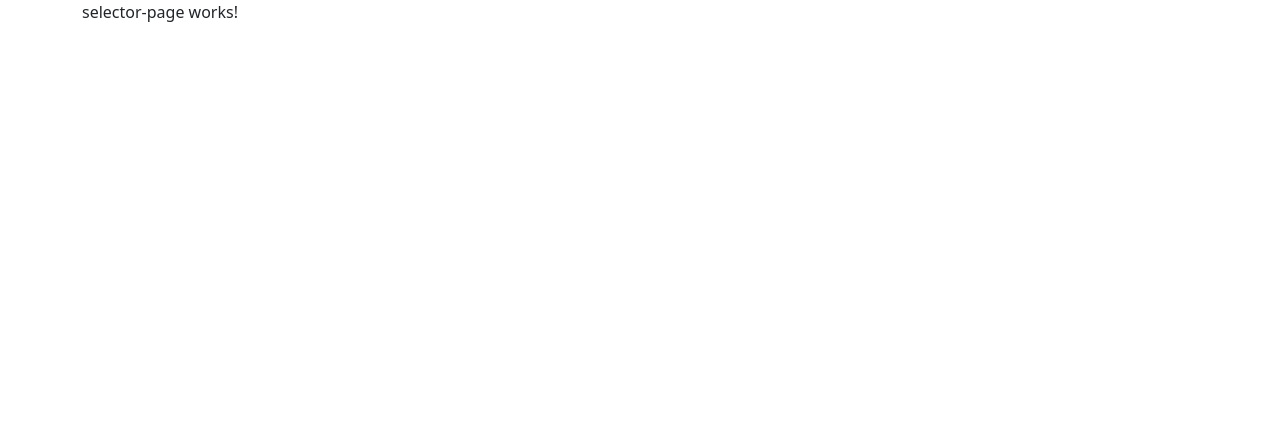
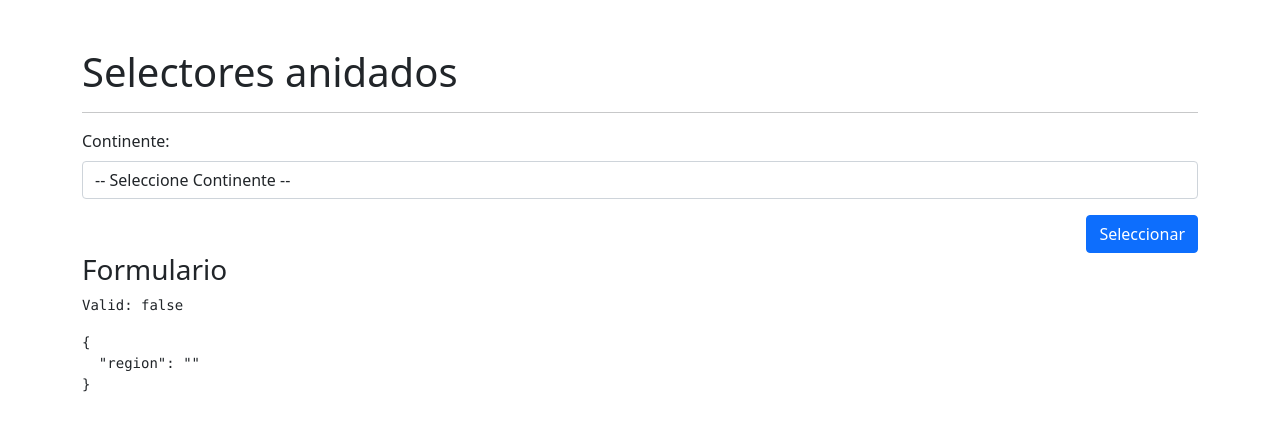
Before and after one commit to javicb/selectoresApp, an Angular app: page /selector/selector in a window 1280 px wide. Shown: the top 430 px of the page. Built offline with nearby package versions, Linux system fonts and the light colour scheme.

Commit message:
Formulario reactivo - primer selector

```diff
--- a/src/app/paises/pages/selector-page/selector-page.component.html
+++ b/src/app/paises/pages/selector-page/selector-page.component.html
@@ -1 +1,24 @@
-<p>selector-page works!</p>
+<h1 class="mt-5">Selectores anidados</h1>
+<hr>
+
+<form [formGroup]="miFormulario" (ngSubmit)="guardar()">
+  <div class="row mb-3">
+    <div class="col">
+      <label class="form-label">Continente:</label>
+      <select class="form-control" formControlName="region">
+        <option value=""> -- Seleccione Continente -- </option>
+        <option value="1"> España </option>
+      </select>
+    </div>
+  </div>
+  <div class="row">
+    <div class="col">
+      <button type="submit" class="btn btn-primary float-end">Seleccionar</button>
+    </div>
+  </div>
+</form>
+
+<h3>Formulario</h3>
+
+<pre>Valid: {{ miFormulario.valid }}</pre>
+<pre>{{ miFormulario.value | json }}</pre>
--- a/src/app/paises/pages/selector-page/selector-page.component.ts
+++ b/src/app/paises/pages/selector-page/selector-page.component.ts
@@ -1,4 +1,5 @@
 import { Component, OnInit } from '@angular/core';
+import { FormBuilder, FormGroup, Validators } from '@angular/forms';
 
 @Component({
   selector: 'app-selector-page',
@@ -8,9 +9,17 @@
 })
 export class SelectorPageComponent implements OnInit {
 
-  constructor() { }
+  miFormulario: FormGroup = this.fb.group({
+    region: ['', Validators.required]
+  });
+
+  constructor(private fb: FormBuilder) { }
 
   ngOnInit(): void {
   }
 
+  guardar(): void {
+    console.log(this.miFormulario.value);
+  }
+
 }
--- a/src/app/paises/paises.module.ts
+++ b/src/app/paises/paises.module.ts
@@ -3,12 +3,14 @@
 
 import { PaisesRoutingModule } from './paises-routing.module';
 import { SelectorPageComponent } from './pages/selector-page/selector-page.component';
+import { ReactiveFormsModule } from '@angular/forms';
 
 
 @NgModule({
   declarations: [SelectorPageComponent],
   imports: [
     CommonModule,
+    ReactiveFormsModule,
     PaisesRoutingModule
   ]
 })
```
